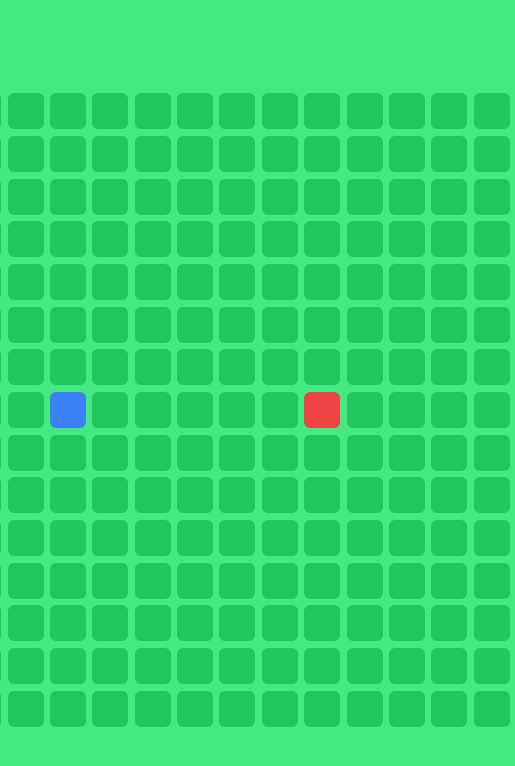
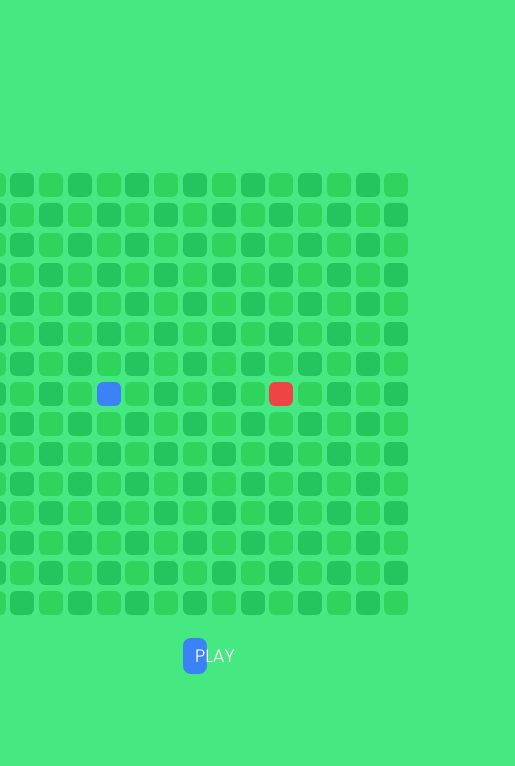
Before and after one commit to carsonkrueger/SnakeShake, a React (Vite) app: page / in a window 390 px wide. Shown: the top 766 px of the page, 515 px wide, since content can reach past the window. Built offline with nearby package versions, Linux system fonts and the light colour scheme.

Commit message:
responsive css added

```diff
--- a/src/App.tsx
+++ b/src/App.tsx
@@ -18,7 +18,9 @@ function App() {
   const BOARD_MAX_SIZE = useRef(BOARD_WIDTH.current * BOARD_WIDTH.current);
   const BOARD = useRef([...Array(BOARD_WIDTH.current * BOARD_WIDTH.current)]);
 
-  const SNAKE_SPEED_INIT = useRef(400);
+  const SNAKE_SPEED_INIT = useRef(225);
+  const SNAKE_SPEED_INCREASE = useRef(4);
+  const SNAKE_SPEED_MAX = useRef(125);
   const snakeSpeed = useRef(SNAKE_SPEED_INIT.current);
 
   const initDirection = useRef(direction.RIGHT);
@@ -28,9 +30,6 @@ function App() {
   const [isGameOver, setIsGameOver] = useState(false);
   const [appleIdx, setAppleIdx] = useState(BOARD_CENTER.current + 3);
   const [snake, setSnake] = useState([BOARD_CENTER.current - 3]);
-  // const [board, setBoard] = useState([
-  //   ...Array(BOARD_WIDTH.current * BOARD_WIDTH.current),
-  // ]);
 
   useEffect(() => {
     function handleKeyDown(e: KeyboardEvent) {
@@ -66,11 +65,10 @@ function App() {
     const interval = setInterval(() => {
       initDirection.current = curDirection.current;
       if (!isPaused && !isGameOver) move();
-      // console.log(snake);
     }, snakeSpeed.current);
 
     return () => clearInterval(interval);
-  }, [snake, isPaused]);
+  }, [snake, isPaused, appleIdx, isGameOver]);
 
   function isSnakeIdx(idx: number): boolean {
     return snake.includes(idx);
@@ -161,11 +159,11 @@ function App() {
       pos = Math.floor(Math.random() * BOARD_MAX_SIZE.current);
     setAppleIdx(pos);
 
-    if (snakeSpeed.current >= 100) snakeSpeed.current -= 8;
+    if (snakeSpeed.current >= SNAKE_SPEED_MAX.current)
+      snakeSpeed.current -= SNAKE_SPEED_INCREASE.current;
   }
 
   function gameover() {
-    // alert("GAME OVER");
     setIsGameOver(true);
   }
 
@@ -176,16 +174,27 @@ function App() {
   }
 
   return (
-    <div className="">
-      <div className="flex flex-wrap justify-center items-center w-160 h-160">
+    <div className="flex flex-col justify-center items-center">
+      <div className="flex flex-wrap justify-center items-center w-112 h-112  sm:w-120 sm:h-120 lg:w-160 lg:h-160 md:w-136 md:h-136">
         {BOARD.current.map((e, i) => (
-          <BoardTile isSnake={isSnakeIdx(i)} isApple={appleIdx === i} key={i} />
+          <BoardTile
+            idx={i}
+            isSnake={isSnakeIdx(i)}
+            isApple={appleIdx === i}
+            key={i}
+          />
         ))}
       </div>
+
       <Button
         text={`${isPaused ? "PLAY" : "RESTART"}`}
+        className="font-poppins bg-blue-500 text-white text-center rounded-lg px-3 mt-5 py-1 max-w-1 text-lg"
         onClick={isPaused ? start : restart}
       />
+      {/* <Button
+        text={"INVITE"}
+        className="bg-blue-500 text-white text-center rounded-lg px-3 py-1 max-w-1 text-lg"
+      /> */}
     </div>
   );
 }
--- a/src/components/BoardTile.tsx
+++ b/src/components/BoardTile.tsx
@@ -1,14 +1,21 @@
 type privateProps = {
+  idx: number;
   isSnake: boolean;
   isApple: boolean;
 };
 
-export default function BoardTile({ isSnake, isApple }: privateProps) {
+export default function BoardTile({ idx, isSnake, isApple }: privateProps) {
   return (
     <div
       className={`border-black rounded-md ${
-        isSnake ? "bg-blue-500" : isApple ? "bg-red-500" : "bg-green-500"
-      } col h-9 w-9 m-0.8`}
+        isSnake
+          ? "bg-blue-500"
+          : isApple
+          ? "bg-red-500"
+          : idx % 2 == 1
+          ? "bg-green-500"
+          : "bg-green-450"
+      } col h-6 w-6 m-0.6 sm:h-7 md:h-8 md:w-8 md:m-0.7 sm:w-7 lg:h-9 lg:w-9 lg:m-0.8 `}
     ></div>
   );
 }
--- a/src/components/Button.tsx
+++ b/src/components/Button.tsx
@@ -1,5 +1,6 @@
 type privateProps = {
   text: string;
+  className?: string;
   onClick?: () => void;
   href?: string;
   target?: string;
@@ -7,17 +8,13 @@ type privateProps = {
 
 export default function Button({
   text,
+  className,
   onClick,
   href = "#",
   target,
 }: privateProps) {
   return (
-    <a
-      className="bg-blue-500 text-white rounded-lg px-3 py-1"
-      onClick={onClick}
-      href={href}
-      target={target}
-    >
+    <a className={className} onClick={onClick} href={href} target={target}>
       {text}
     </a>
   );
--- a/src/index.css
+++ b/src/index.css
@@ -1,3 +1,4 @@
+@import url("https://fonts.googleapis.com/css2?family=Poppins:wght@300&display=swap");
 @tailwind base;
 @tailwind components;
 @tailwind utilities;
--- a/tailwind.config.js
+++ b/tailwind.config.js
@@ -4,16 +4,41 @@ module.exports = {
   theme: {
     extend: {
       width: {
-        144: "36rem",
+        112: "28rem",
+        120: "32rem",
+        136: "36rem",
         160: "40rem",
       },
       height: {
-        144: "36rem",
+        112: "28rem",
+        120: "32rem",
+        136: "36rem",
         160: "40rem",
       },
       margin: {
         0.8: ".2rem",
+        0.7: ".175rem",
+        0.6: ".15rem",
       },
+      backgroundColor: {
+        "green-450": "#2fd45d",
+      },
+      fontFamily: {
+        poppins: ["Poppins", "sans-serif"],
+      },
+    },
+    screens: {
+      sm: "576px",
+      // => @media (min-width: 576px) { ... }
+
+      md: "768px",
+      // => @media (min-width: 768px) { ... }
+
+      lg: "992px",
+      // => @media (min-width: 992px) { ... }
+
+      xl: "1200px",
+      // => @media (min-width: 1200px) { ... }
     },
   },
   plugins: [],
```
